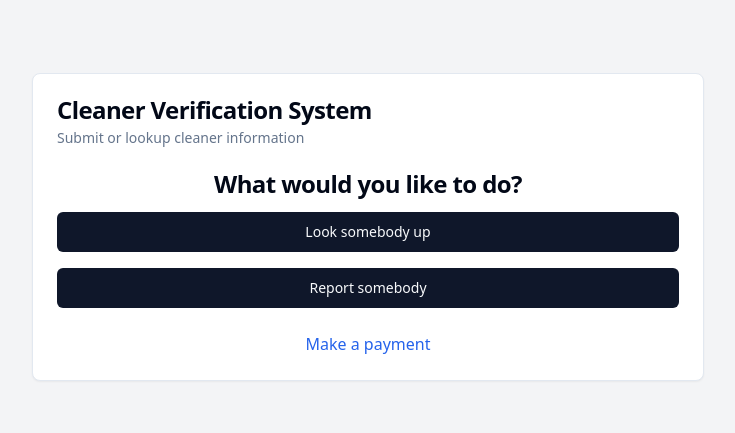
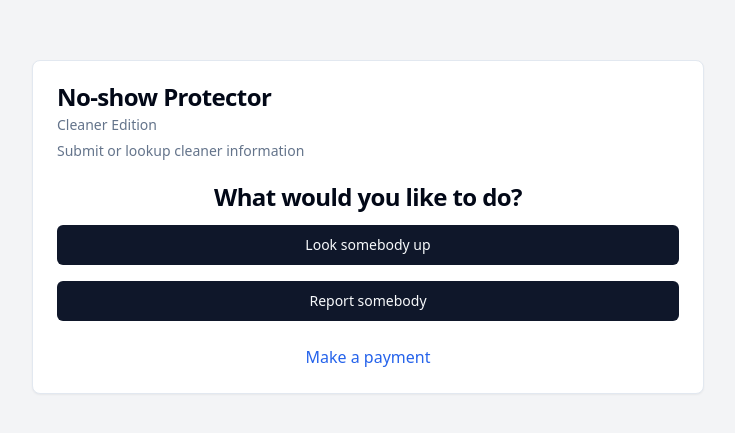
Before and after one commit to GPT-Engineer-App/clean-slate-checker, a React (Vite) app: page / in a window 1280 px wide. Shown: the part 173-606 px from the top of the page, without its empty margins (272-1007 px from the left). Built offline with nearby package versions, Linux system fonts and the light colour scheme.

Commit message:
Rename project to 'No-show protector'
Updated the project name and description to reflect the new title 'No-show protector' with the subtitle 'Cleaner edition'.
[skip gpt_engineer]

```diff
--- a/src/pages/Index.jsx
+++ b/src/pages/Index.jsx
@@ -27,8 +27,9 @@ const Index = () => {
     <div className="min-h-screen flex items-center justify-center bg-gray-100 p-4">
       <Card className="w-full max-w-2xl">
         <CardHeader>
-          <CardTitle>Cleaner Verification System</CardTitle>
-          <CardDescription>Submit or lookup cleaner information</CardDescription>
+          <CardTitle>No-show Protector</CardTitle>
+          <CardDescription>Cleaner Edition</CardDescription>
+          <CardDescription className="mt-2">Submit or lookup cleaner information</CardDescription>
         </CardHeader>
         <CardContent>
           {renderContent()}
```
